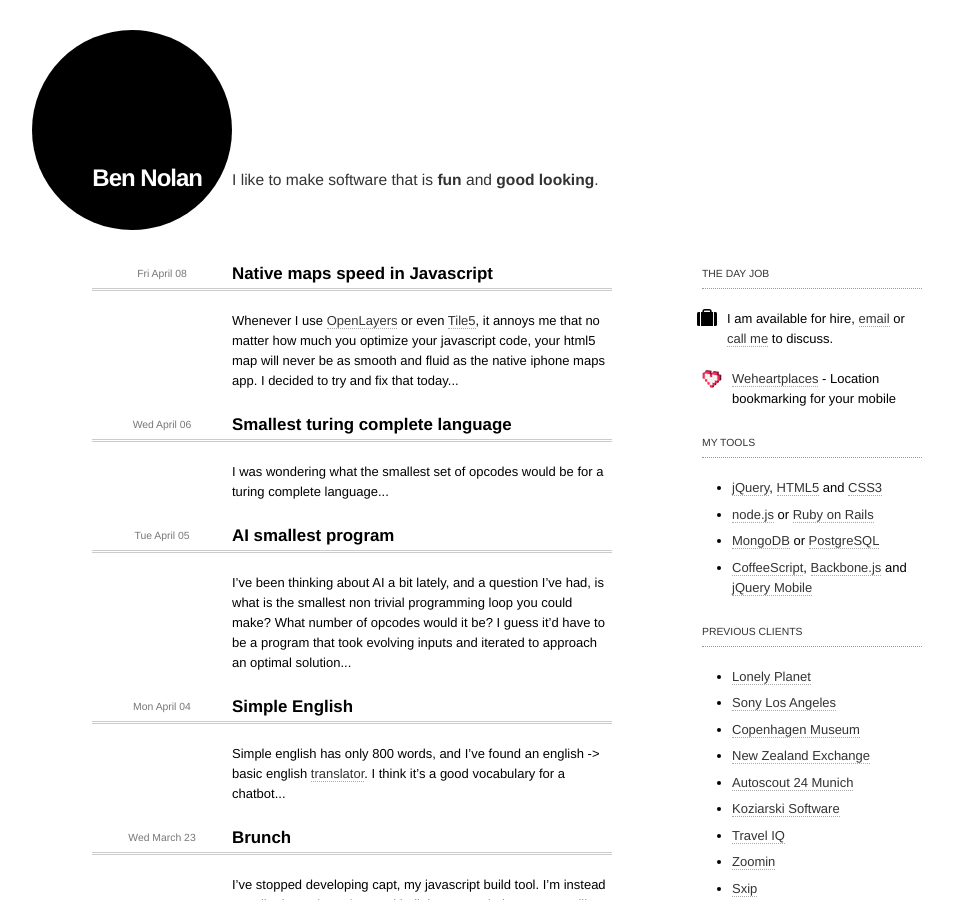
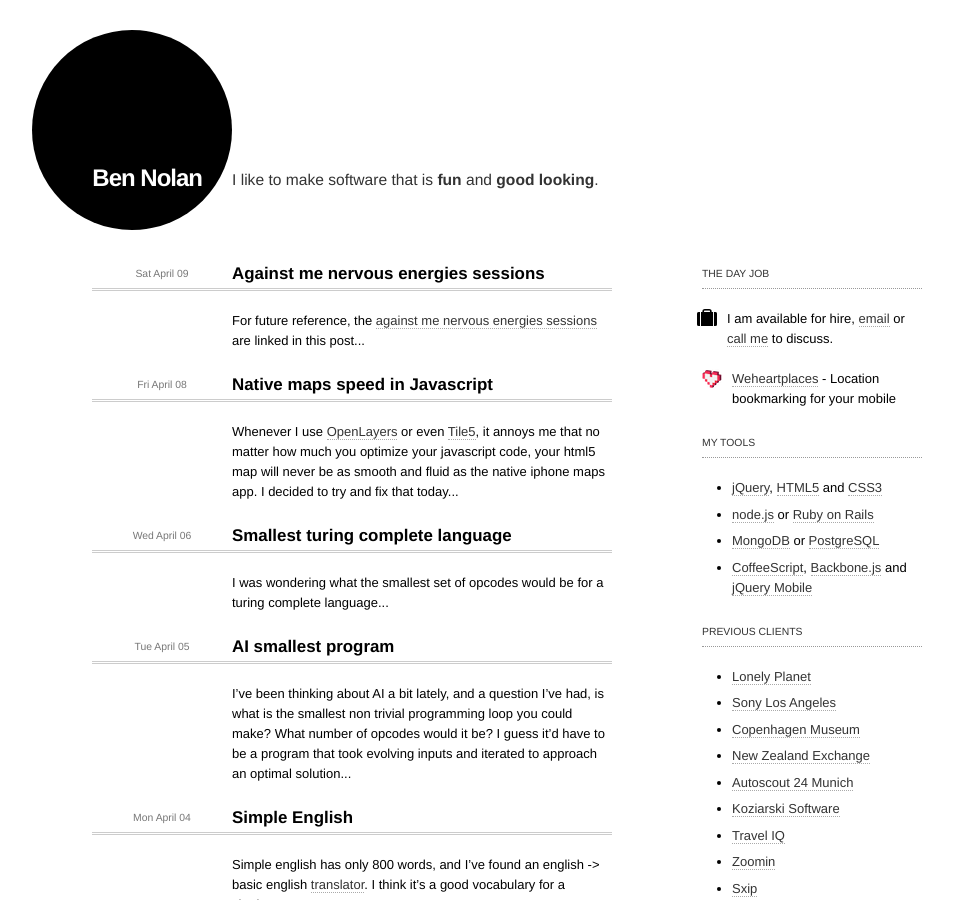
Before and after one commit to bnolan/bnolan.github.com, a Jekyll site: the page built from index.md, in a window 1280 px wide and 900 px high. Shown: the whole window, without its empty margins (108-1061 px from the left). Built offline with Jekyll 4.4.1, drawn with Linux system fonts in a browser that asks for light colours; some of the changed text lies outside the part shown.

Commit message:
Against me

```diff
--- /dev/null
+++ b/_posts/2011-04-09-nervous-energies.md
@@ -0,0 +1,8 @@
+---
+layout: post
+title: Against me nervous energies sessions
+---
+
+For future reference, the [against me nervous energies sessions](http://www.youtube.com/results?search_query=against+me+nervous+energies&aq=f) are linked in this post.
+
+My favourite band of all time. Make sure you also check out [borne](http://www.youtube.com/watch?v=kmUKY0JEArA) and most importantly, [don't lose touch](http://www.youtube.com/watch?v=X9iTNNi8Gh0&playnext=1&list=PLCBE065BE058723BF).
--- a/experiments/nativemaps/index.html
+++ b/experiments/nativemaps/index.html
@@ -136,9 +136,9 @@
     }
   }
 
-  $('body').bind('touchstart touchmove touchend', function(e){
-    e.preventDefault();
-  });
+  // $('body').bind('touchstart touchmove touchend', function(e){
+  //   e.preventDefault();
+  // });
 
   var ox = null,
     oy = null;
```
